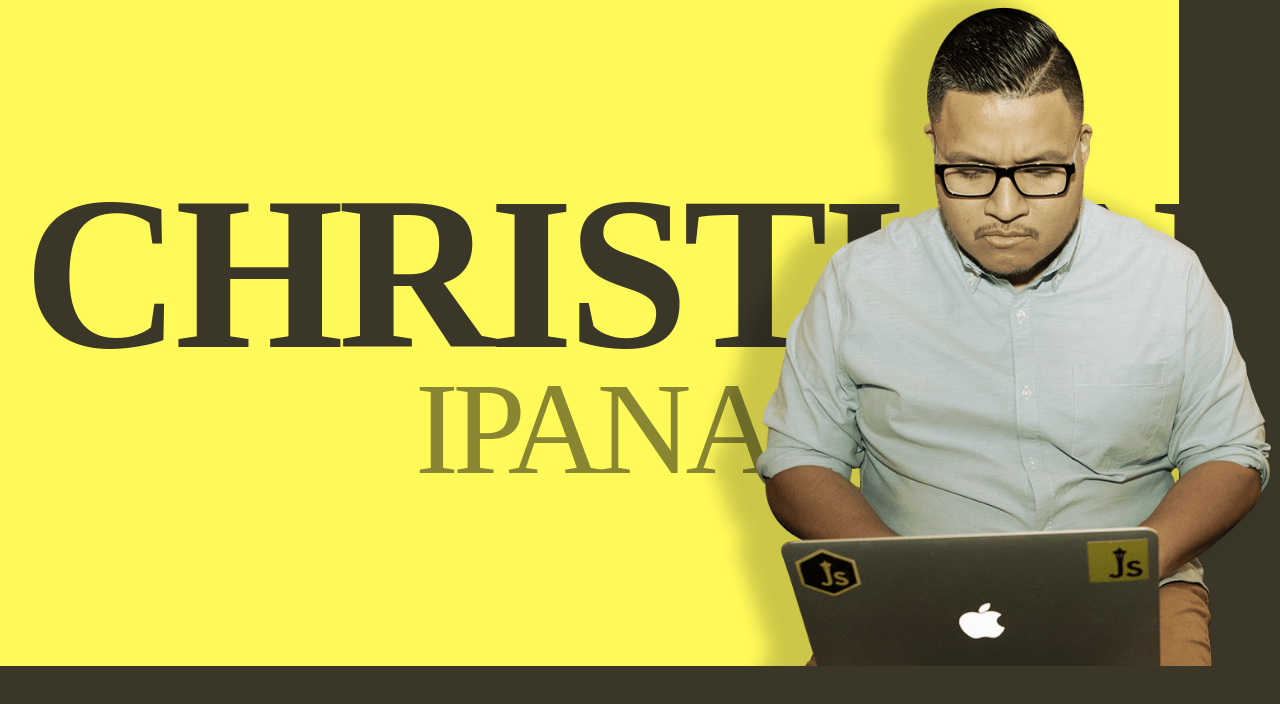
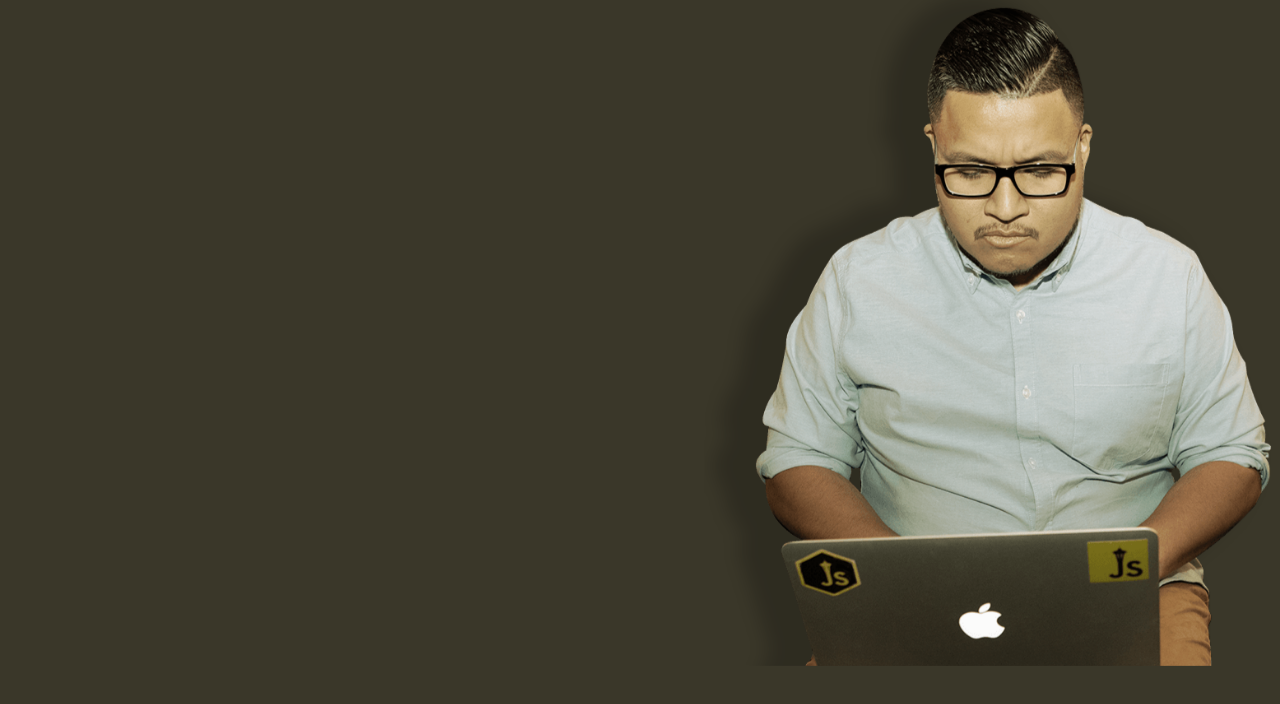
Before and after one commit to christianengineer/christianengineer.github.io, a Next.js app: page / in a window 1280 px wide. Shown: the top 704 px of the page. Built offline with nearby package versions, Linux system fonts and the light colour scheme.

Commit message:
add animations and font styles

```diff
--- a/src/styles/global-style.js
+++ b/src/styles/global-style.js
@@ -1,7 +1,26 @@
 import { createGlobalStyle } from 'styled-components';
 
 const GlobalStyle = createGlobalStyle`
-html {
+  @font-face {
+    font-family: 'Oswald';
+    font-style: normal;
+    font-weight: 400;
+    src: local(''),
+      url('./fonts/oswald-v24-latin-regular.woff2') format('woff2'),
+      /* Chrome 26+, Opera 23+, Firefox 39+ */
+        url('./fonts/oswald-v24-latin-regular.woff') format('woff'); /* Chrome 6+, Firefox 3.6+, IE 9+, Safari 5.1+ */
+  }
+  /* oswald-300 - latin */
+  @font-face {
+    font-family: 'Oswald';
+    font-style: normal;
+    font-weight: 300;
+    src: local(''), url('./fonts/oswald-v24-latin-300.woff2') format('woff2'),
+      /* Chrome 26+, Opera 23+, Firefox 39+ */
+        url('./fonts/oswald-v24-latin-300.woff') format('woff'); /* Chrome 6+, Firefox 3.6+, IE 9+, Safari 5.1+ */
+  }
+
+  html {
     background-color: ${({ theme }) => theme.colors.primaryColor};
     box-sizing: border-box;
     font-size: 62.5%;
@@ -35,6 +54,51 @@ html {
     margin: 0;
     padding: 0;
   }
+
+  @keyframes fadeIn {
+    from {
+      opacity: 0;
+    }
+    to {
+      opacity: 1;
+    }
+  }
+
+  @keyframes slideInFromLeft {
+    0% {
+      transform: translateX(-100%);
+    }
+    100% {
+      transform: translateX(0);
+    }
+  }
+
+  @keyframes slideInFromRight {
+    0% {
+      transform: translateX(300%);
+    }
+    100% {
+      transform: translateX(0);
+    }
+  }
+
+  @keyframes slideInFromBottom {
+    0% {
+      transform: rotate(-90deg) translateX(-100%);
+    }
+    100% {
+      transform: rotate(-90deg) translateX(0);
+    }
+  }
+
+  @keyframes slideInFromTop {
+    0% {
+      transform: rotate(-90deg) translateX(200%);
+    }
+    100% {
+      transform: rotate(-90deg) translateX(0);
+    }
+  }
 `;
 
 export default GlobalStyle;
```
